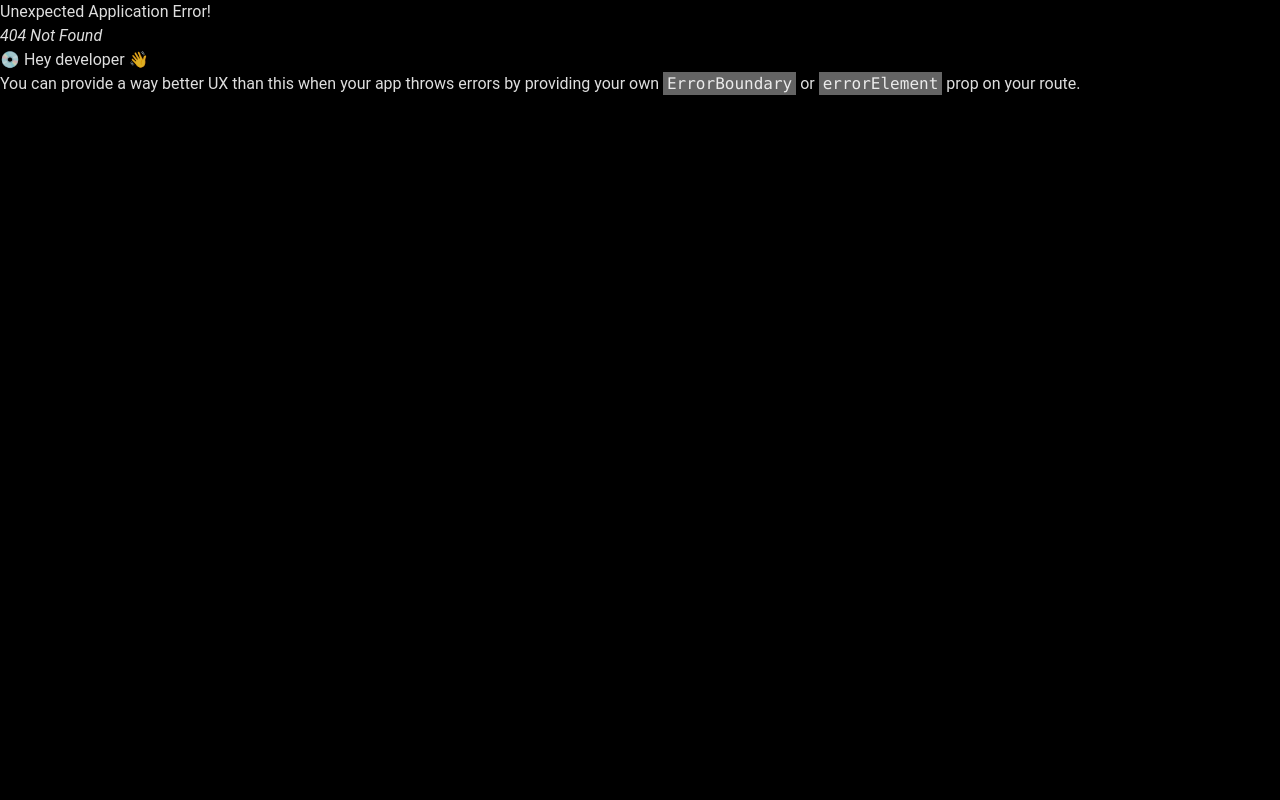
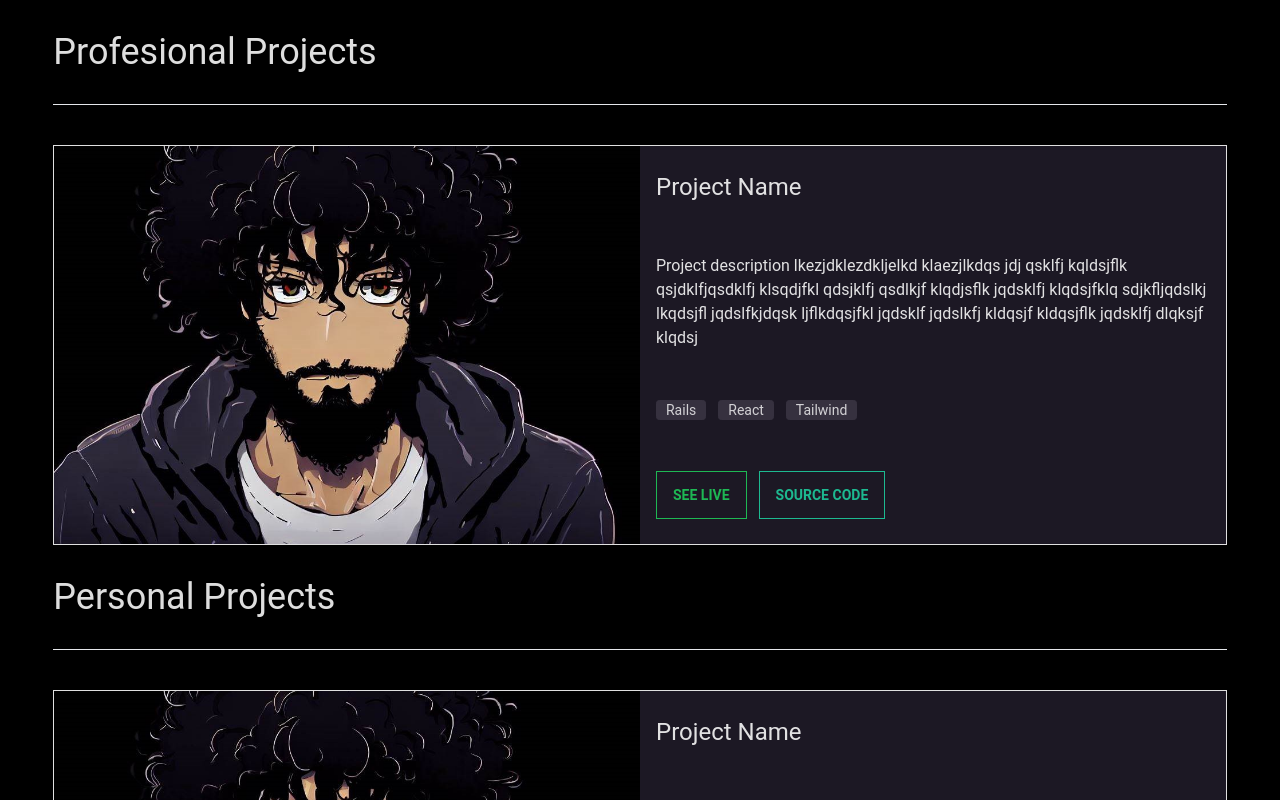
Before and after one commit to GXcode95/Portfolio, a React (Vite) app: page /projects in a window 1280 px wide. Before the commit this address had no page. Shown: the top 800 px of the page. Built offline with nearby package versions, Linux system fonts and the light colour scheme.

Commit message:
Add portoflio

```diff
--- /dev/null
+++ b/src/components/ProjectCard/ProjectCard.jsx
@@ -0,0 +1,34 @@
+import './project_card.css'
+
+function ProjectCard({project}) {
+
+  return (
+    <div className="project-card">
+      <div
+        className="bg-image"
+        style={{ backgroundImage: `url(${project.image_url})` }}
+      ></div>
+      <div className="text">
+        <h3>{ project.name }</h3>
+        <p>{ project.description }</p>
+        <ul className="flex gap-3 flex-wrap">
+          {project.tags.map(tag => {
+            return <li key={tag} className="badge badge-accent">{tag}</li>
+          })}
+        </ul>
+
+        <div className='flex gap-3 flex-wrap'>
+          <a href={project.live_url} target="_blank" rel="noreferrer" className="btn btn-outline btn-primary">
+            See Live
+          </a>
+          <a href={project.code_url} target="_blank" rel="noreferrer" className="btn btn-outline btn-secondary">
+            Source Code
+          </a>
+        </div>
+      </div>
+    </div>
+  )
+
+}
+
+export default ProjectCard
--- /dev/null
+++ b/src/components/ProjectCard/project_card.css
@@ -0,0 +1,33 @@
+.project-card {
+  @apply flex flex-col h-[800px];
+  @apply bg-gray-darker border border-gray-lightest;
+  min-height: fit-content;
+
+  h3 {
+    @apply text-2xl;
+  }
+
+  .bg-image {
+    @apply h-full w-full relative;
+    @apply bg-cover bg-center;
+  }
+
+  .text {
+    @apply px-4 w-full flex flex-col h-full justify-around;
+
+  }
+
+  &:hover {
+    box-shadow: 0 0 8px 0px white;
+  }
+
+
+  @media (min-width:950px) {
+    @apply flex-row h-[400px];
+
+    .bg-image,
+    .text{
+      @apply w-1/2;
+    }
+  }
+}
--- /dev/null
+++ b/src/pages/Projects/Projects.jsx
@@ -0,0 +1,64 @@
+import ProjectCard from '../../components/ProjectCard/ProjectCard'
+import './projects.css'
+import me from '../../assets/me.jpg'
+
+const projects = {
+  pro: [
+    {
+      name: 'Project Name',
+      description: 'Project description lkezjdklezdkljelkd klaezjlkdqs jdj qsklfj kqldsjflk qsjdklfjqsdklfj klsqdjfkl qdsjklfj qsdlkjf klqdjsflk jqdsklfj klqdsjfklq sdjkfljqdslkj lkqdsjfl jqdslfkjdqsk ljflkdqsjfkl jqdsklf jqdslkfj kldqsjf kldqsjflk jqdsklfj dlqksjf klqdsj',
+      tags: ['Rails', 'React', 'Tailwind'],
+      live_url: 'https://google.com',
+      code_url: 'https://github.com',
+      image_url: me,
+    },
+  ],
+  perso: [
+    {
+      name: 'Project Name',
+      description: 'Project description lkezjdklezdkljelkd klaezjlkdqs jdj qsklfj kqldsjflk qsjdklfjqsdklfj klsqdjfkl qdsjklfj qsdlkjf klqdjsflk jqdsklfj klqdsjfklq sdjkfljqdslkj lkqdsjfl jqdslfkjdqsk ljflkdqsjfkl jqdsklf jqdslkfj kldqsjf kldqsjflk jqdsklfj dlqksjf klqdsj',
+      tags: ['Rails', 'React', 'Tailwind'],
+      live_url: 'https://google.com',
+      code_url: 'https://github.com',
+      image_url: me,
+    },
+    {
+      name: 'Project Name',
+      description: 'Project description lkezjdklezdkljelkd klaezjlkdqs jdj qsklfj kqldsjflk qsjdklfjqsdklfj klsqdjfkl qdsjklfj qsdlkjf klqdjsflk jqdsklfj klqdsjfklq sdjkfljqdslkj lkqdsjfl jqdslfkjdqsk ljflkdqsjfkl jqdsklf jqdslkfj kldqsjf kldqsjflk jqdsklfj dlqksjf klqdsj',
+      tags: ['Rails', 'React', 'Tailwind'],
+      live_url: 'https://google.com',
+      code_url: 'https://github.com',
+      image_url: me,
+    },
+    {
+      name: 'Project Name',
+      description: 'Project description lkezjdklezdkljelkd klaezjlkdqs jdj qsklfj kqldsjflk qsjdklfjqsdklfj klsqdjfkl qdsjklfj qsdlkjf klqdjsflk jqdsklfj klqdsjfklq sdjkfljqdslkj lkqdsjfl jqdslfkjdqsk ljflkdqsjfkl jqdsklf jqdslkfj kldqsjf kldqsjflk jqdsklfj dlqksjf klqdsj',
+      tags: ['Rails', 'React', 'Tailwind'],
+      live_url: 'https://google.com',
+      code_url: 'https://github.com',
+      image_url: me,
+    },
+  ]
+}
+function Projects() {
+
+  return (
+    <div className="projects">
+      <section>
+        <h2>Profesional Projects</h2>
+        {projects.pro.map(project => {
+          return <ProjectCard key={project} project={project}/>
+        })}
+      </section>
+
+      <section>
+        <h2>Personal Projects</h2>
+        {projects.perso.map(project => {
+          return <ProjectCard key={project} project={project}/>
+        })}
+      </section>
+    </div>
+  )
+}
+
+export default Projects
--- /dev/null
+++ b/src/pages/Projects/projects.css
@@ -0,0 +1,12 @@
+.projects {
+	@apply flex flex-col items-center w-screen pb-10;
+
+  section {
+    @apply flex flex-col gap-10 w-11/12;
+
+    h2 {
+      @apply text-4xl border-b py-8;
+    }
+  }
+
+}
--- a/src/pages/contact/Contact.jsx
+++ b/src/pages/contact/Contact.jsx
@@ -99,6 +99,7 @@ function Contact() {
                 required
               />
             </div>
+
             <textarea
               placeholder="Message..."
               name="message"
--- a/src/pages/home/Home.jsx
+++ b/src/pages/home/Home.jsx
@@ -1,18 +1,21 @@
 import "./home.css";
 import Typewriter from "typewriter-effect";
 import { Link } from "react-router-dom";
+import me from '../../assets/me.jpg'
 
 export const Home = () => {
   return (
       <section className="home">
           <div
             className="bg-image"
-            style={{ backgroundImage: "url(https://i.ibb.co/wRjcnGL/me.jpg)" }}
+            style={{ backgroundImage: `url(${me})` }}
+            // style={{ backgroundImage: "url(https://i.ibb.co/wRjcnGL/me.jpg)" }}
           ></div>
 
           <div className="text">
             <div className="intro">
-                <h2 className="mb-1">Hi, i'm</h2>
+                {/* eslint-disable-next-line react/no-unescaped-entities */}
+                <h2 className="mb-1">Hi, I'm</h2>
                 <h1>
                   <Typewriter
                     options={{
@@ -29,9 +32,10 @@ export const Home = () => {
                 </h1>
                 <p className="mb-1">Dedicated technology enthusiast with an insatiable curiosity for unraveling the complexities of our digital world.</p>
             </div>
+
             <div className="flex gap-5 justify-center">
-              <Link to="/portfolio" className="btn btn-outline btn-primary">
-                Portfolio
+              <Link to="/projects" className="btn btn-outline btn-primary">
+                Projects
               </Link>
               <Link to="/about" className="btn btn-outline btn-primary">
                 About
--- a/src/styles/App.css
+++ b/src/styles/App.css
@@ -1,3 +1,6 @@
 .btn {
   border-radius: 0 !important;
 }
+.badge {
+  border-radius: .2rem !important;
+}
--- a/tailwind.config.js
+++ b/tailwind.config.js
@@ -48,7 +48,7 @@ module.exports = {
         mytheme: {
           "primary": "#1eb854",
           "secondary": "#1db990",
-          "accent": "#1db9ac",
+          "accent": colors.gray.dark,
           "neutral": "#18342b",
           "base-100": colors.black,
           "info": "#3abff8",
```
Also changed, not shown: src/App.jsx (+7 -2 lines), src/assets/me.jpg (added).
